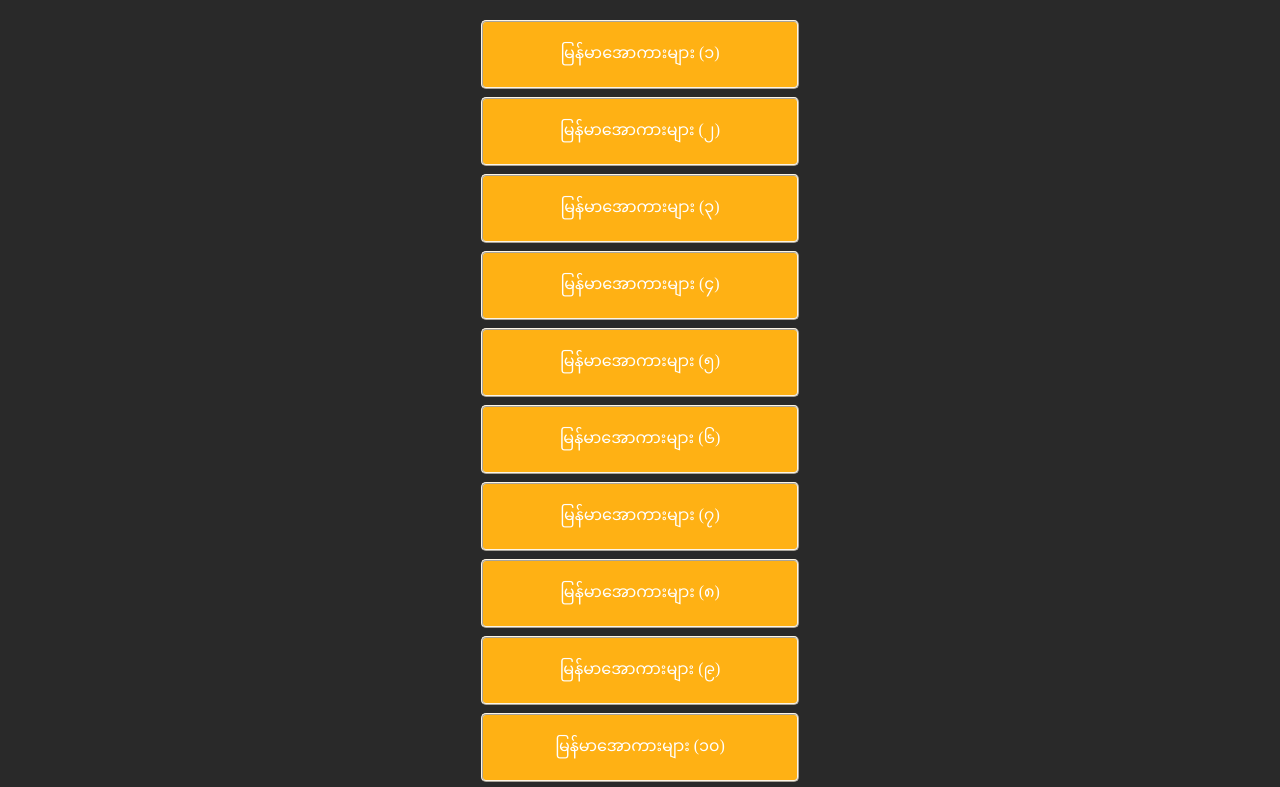
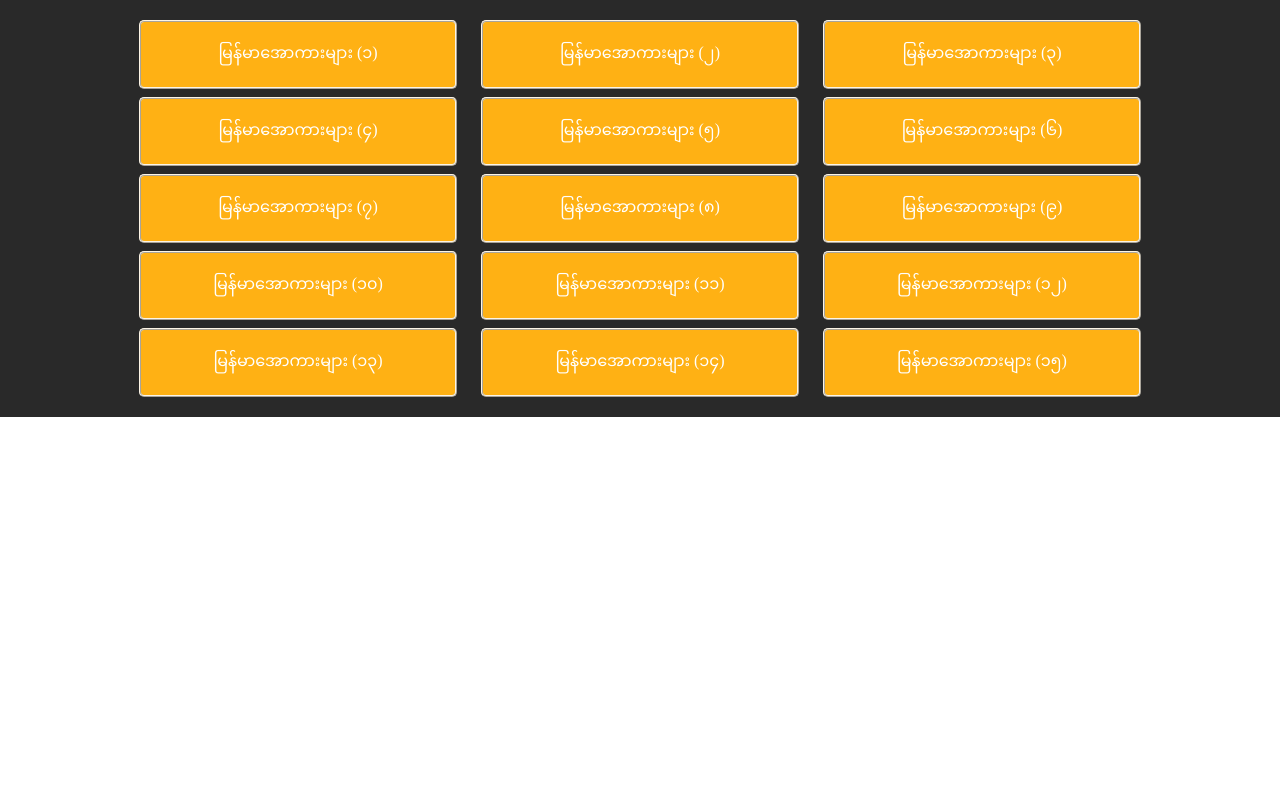
Before and after one commit to Myanmar788/mmapykrsites, a plain HTML site: page index.html in a window 1280 px wide. Shown: the top 787 px of the page. Drawn offline with Linux system fonts and the light colour scheme.

Commit message:
Update index.html

```diff
--- a/index.html
+++ b/index.html
@@ -81,21 +81,21 @@
 
   <div class="main">
     <p style="text-align: center;" >
-	    	<a href="" class="button">မြန်မာအောကားများ (၁)</a> <br>
-            <a href="https://mmporns.com/" class="button">မြန်မာအောကားများ (၂)</a><br>
-            <a href="https://apyartube.com/" class="button">မြန်မာအောကားများ (၃)</a><br>
-            <a href="https://myanmarsexstory.com/" class="button">မြန်မာအောကားများ (၄)</a><br>
-            <a href="https://apyartv.com/" class="button">မြန်မာအောကားများ (၅)</a><br>
-            <a href="http://founddie1.xyz/" class="button">မြန်မာအောကားများ (၆)</a><br>
-            <a href="https://mamagyi.cc/" class="button">မြန်မာအောကားများ (၇)</a><br>
-            <a href="https://www.drbikalay.com/search/label/MYANMAR%20MOVIES" class="button">မြန်မာအောကားများ (၈)</a><br>
-            <a href="" class="button">မြန်မာအောကားများ (၉)</a><br>
-            <a href="" class="button">မြန်မာအောကားများ (၁၀)</a><br>
-            <a href="" class="button">မြန်မာအောကားများ (၁၁)</a><br>
-            <a href="" class="button">မြန်မာအောကားများ (၁၂)</a><br>
-            <a href="" class="button">မြန်မာအောကားများ (၁၃)</a><br>
-            <a href="https://fimsex.org/myanmar/" class="button">မြန်မာအောကားများ (၁၄)</a><br>
-            <a href="https://bang-movies.com/tag/myanmar/1/" class="button">မြန်မာအောကားများ (၁၅)</a><br>
+	    	<a href="" class="button">မြန်မာအောကားများ (၁)</a>
+            <a href="https://mmporns.com/" class="button">မြန်မာအောကားများ (၂)</a>
+            <a href="https://apyartube.com/" class="button">မြန်မာအောကားများ (၃)</a>
+            <a href="https://myanmarsexstory.com/" class="button">မြန်မာအောကားများ (၄)</a>
+            <a href="https://apyartv.com/" class="button">မြန်မာအောကားများ (၅)</a>
+            <a href="http://founddie1.xyz/" class="button">မြန်မာအောကားများ (၆)</a>
+            <a href="https://mamagyi.cc/" class="button">မြန်မာအောကားများ (၇)</a>
+            <a href="https://www.drbikalay.com/search/label/MYANMAR%20MOVIES" class="button">မြန်မာအောကားများ (၈)</a>
+            <a href="" class="button">မြန်မာအောကားများ (၉)</a>
+            <a href="" class="button">မြန်မာအောကားများ (၁၀)</a>
+            <a href="" class="button">မြန်မာအောကားများ (၁၁)</a>
+            <a href="" class="button">မြန်မာအောကားများ (၁၂)</a>
+            <a href="" class="button">မြန်မာအောကားများ (၁၃)</a>
+            <a href="https://fimsex.org/myanmar/" class="button">မြန်မာအောကားများ (၁၄)</a>
+            <a href="https://bang-movies.com/tag/myanmar/1/" class="button">မြန်မာအောကားများ (၁၅)</a>
 
 	</p>
 
```
